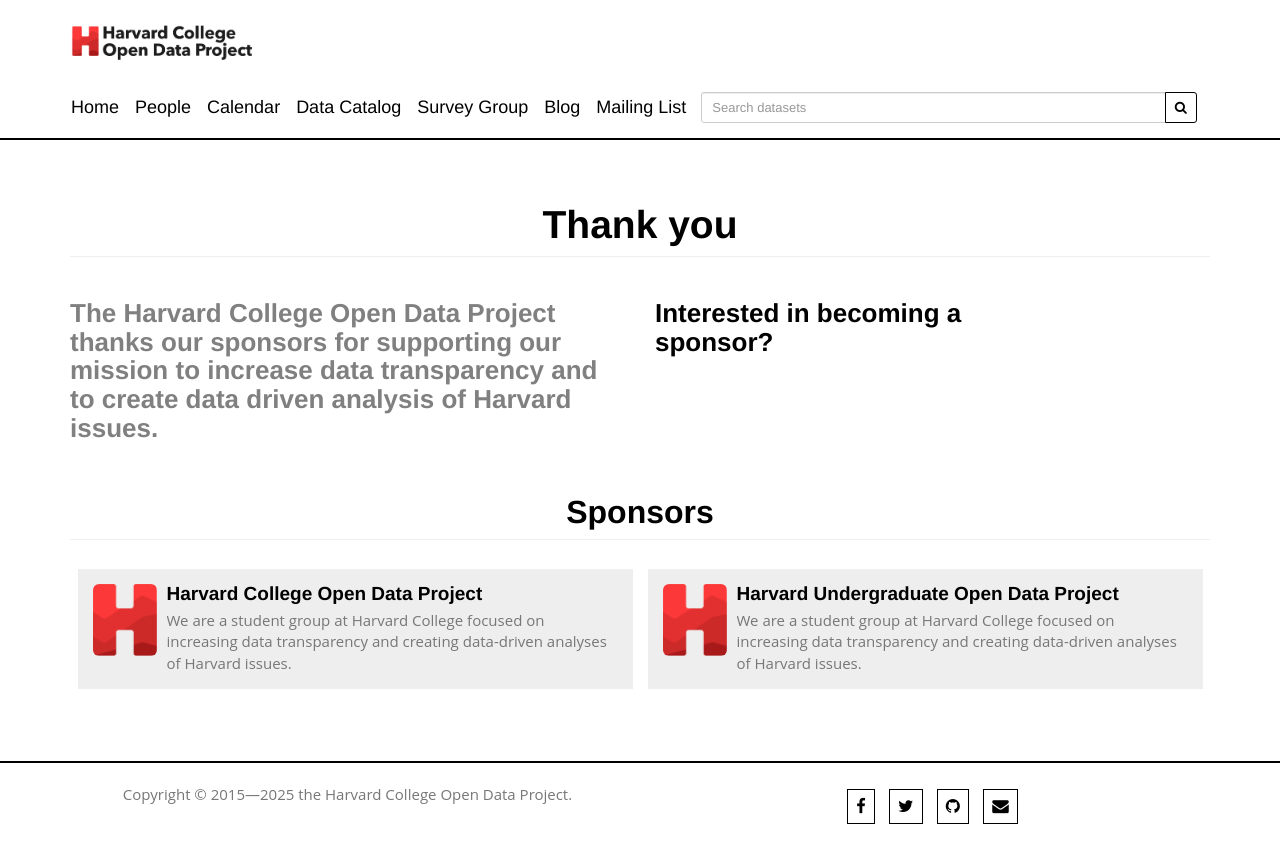
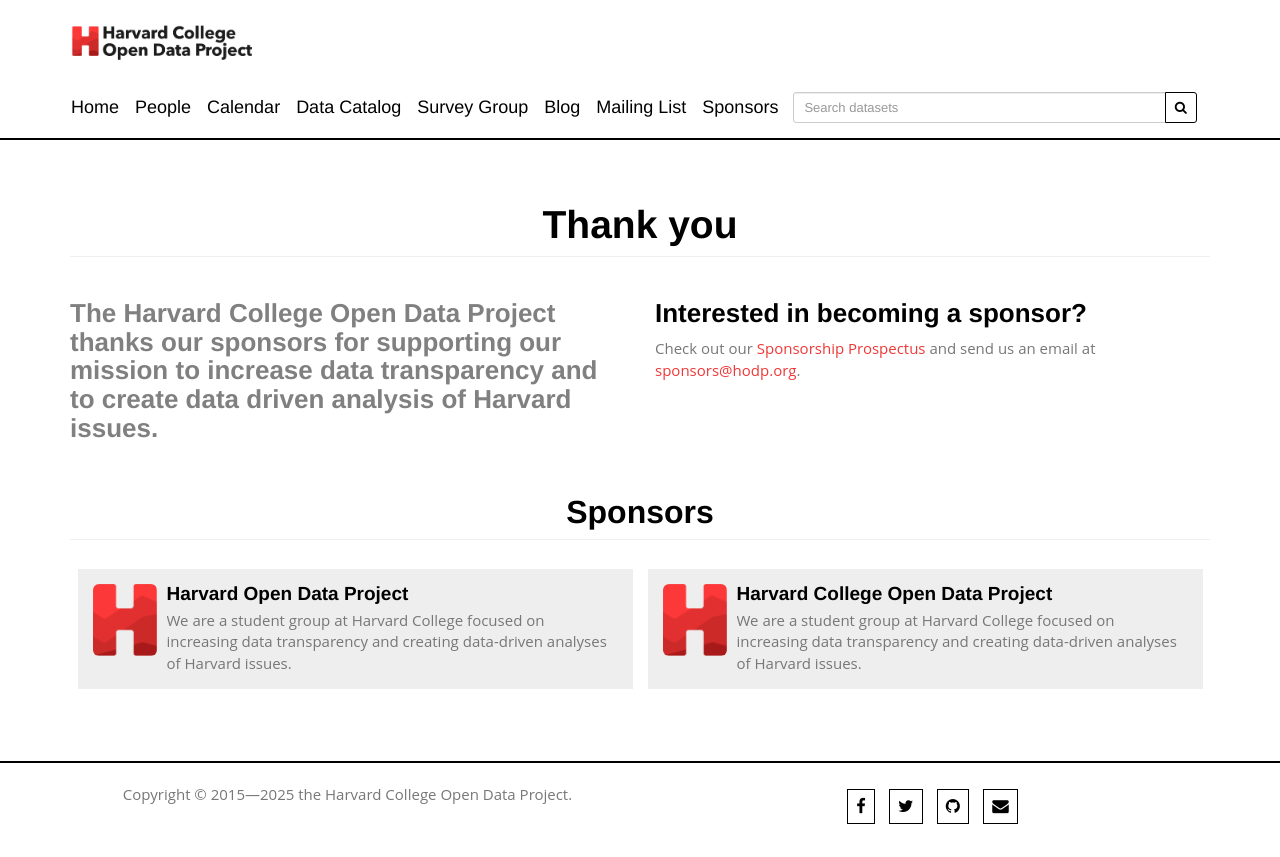
Before and after one commit to Eandalf7h/HarvardOpenData, a Flask app: page /sponsors/ in a window 1280 px wide. Run offline with Flask 2, Linux system fonts and the light colour scheme; some libraries are stand-ins or nearby versions; some web fonts are replaced.

Commit message:
Add prospectus download link

```diff
--- a/data/pages.yml
+++ b/data/pages.yml
@@ -20,3 +20,6 @@ main:
     -   name: Mailing List
         url: https://groups.google.com/forum/#!forum/harvard-open-data
         newtab: 1
+    -   name: Sponsors
+        url: /sponsors/
+        newtab: 0
--- a/data/sponsors.yml
+++ b/data/sponsors.yml
@@ -3,7 +3,7 @@
     img_url: /static/img/squarelogo.png
     description: We are a student group at Harvard College focused on increasing data transparency and creating data-driven analyses of Harvard issues.
     weight: 1
--   name: Harvard Undergraduate Open Data Project
+-   name: Harvard Open Data Project
     external_url: http://hodp.org/
     img_url: /static/img/squarelogo.png
     description: We are a student group at Harvard College focused on increasing data transparency and creating data-driven analyses of Harvard issues.
--- a/main.py
+++ b/main.py
@@ -42,7 +42,7 @@ peopleYml = getYml("./data/people.yml")
 add_members_to_firestore(auth.get_website_firestore_client(), peopleYml)
 members_cache.populate(auth.get_website_firestore_client(), peopleYml)
 
-sponsorsYml = getYml("./data/sponsors.yml")
+sponsorsYml = sorted(getYml("./data/sponsors.yml"), key = lambda x: x["weight"], reverse = True)
 sponsor_weights = [sponsor["weight"] for sponsor in sponsorsYml]
 
 @app.route('/')
@@ -55,6 +55,7 @@ def index():
     if filtered_sponsors:
         filtered_sponsor_weights = [sponsor["weight"] for sponsor in filtered_sponsors]
         featured_sponsors.extend(random.choices(filtered_sponsors, filtered_sponsor_weights, k = 1))
+    list.sort(featured_sponsors, key = lambda x : x["weight"], reverse = True)
     return render_template('index.html', site=site, page=pageData["index"][0], categories=categories, featured=featured,
                             featured_sponsors = featured_sponsors)
 
--- a/templates/sponsors.html
+++ b/templates/sponsors.html
@@ -9,8 +9,9 @@
             The Harvard College Open Data Project thanks our sponsors for supporting our mission to increase data transparency and to create data driven analysis of Harvard issues.
             </h3>
         </div>
-        <div class = "col-md-4">
-            <h3> Interested in becoming a sponsor? </h3>
+        <div class = "col-md-6">
+            <h3> Interested in becoming a sponsor?</h3>
+            Check out our <a href = "/static/downloadables/sponsorship_prospectus.pdf" download>Sponsorship Prospectus</a> and send us an email at <a href = "mailto:sponsors@hodp.org">sponsors@hodp.org</a>.
         </div>
     </div>
     <h2 class="centered page-header">Sponsors</h2>
```
Also changed, not shown: 1 other file.
